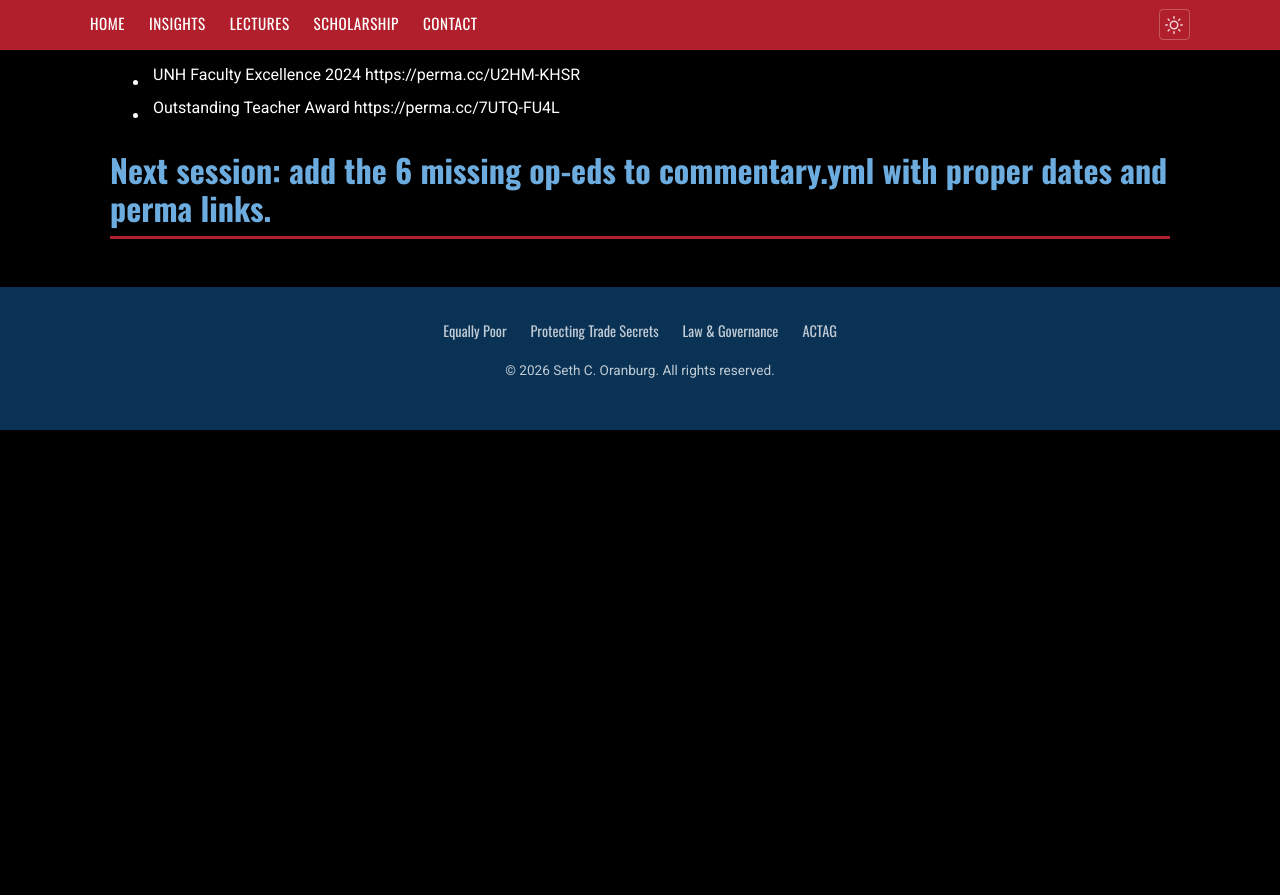
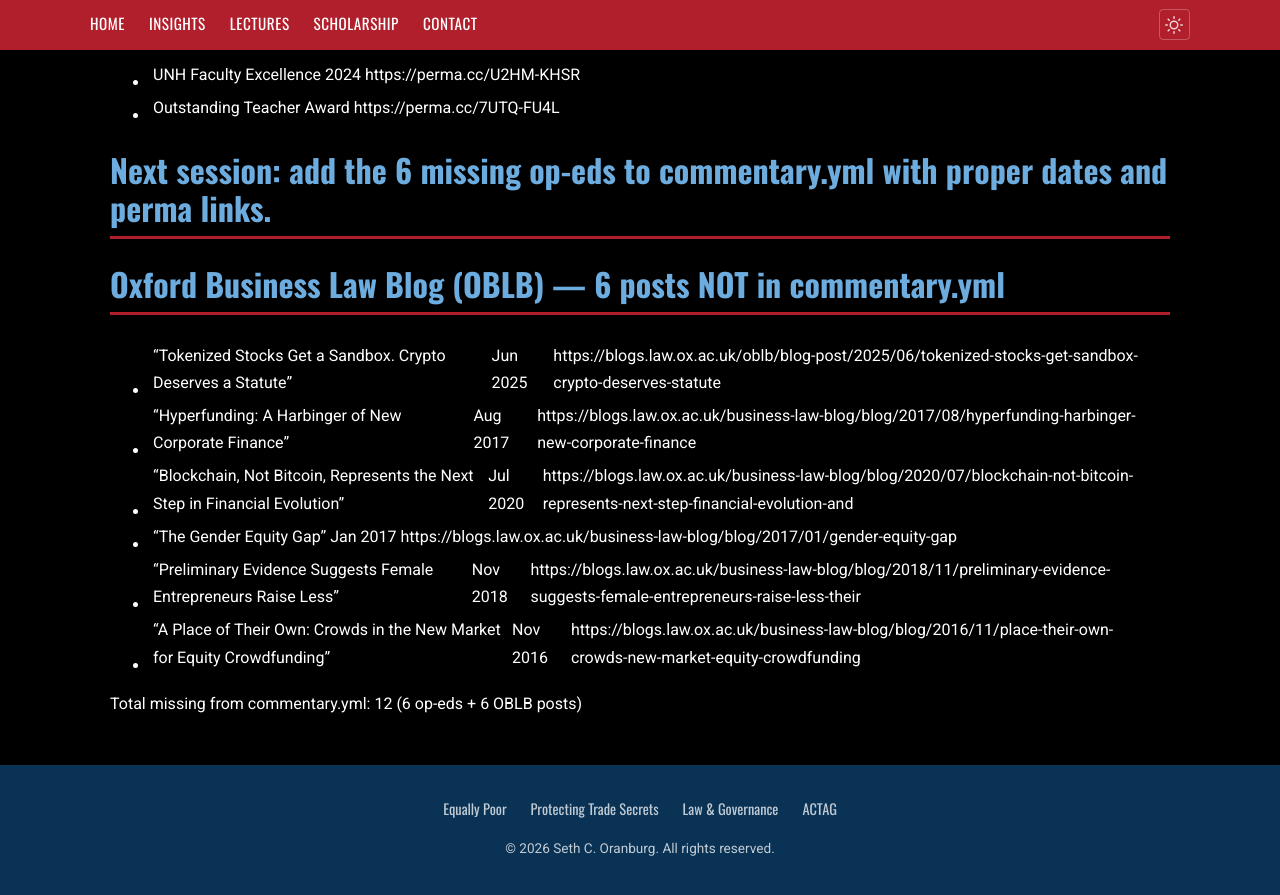
Before and after one commit to Oranburg/oranburg.github.io, a Jekyll site: the page built from new-style/perma-cc-links.md, in a window 1280 px wide and 900 px high, scrolled down 1133 px. Shown: the top 895 px of the window. Built offline with Jekyll 4.4.1, drawn with Linux system fonts in a browser that asks for light colours; our own code applies the rules of GitHub Pages for plain Markdown files; before the commit the page ends 1563 px from its top, so only the background shows below that.

Commit message:
Add 6 Oxford Law Blog posts to commentary gap list
Seth has 6 posts on the Oxford Business Law Blog (2016-2025)
not yet in commentary.yml. Total missing: 12 items.

Co-Authored-By: Claude Opus 4.6 (1M context) <noreply@anthropic.com>

```diff
--- a/new-style/perma-cc-links.md
+++ b/new-style/perma-cc-links.md
@@ -28,3 +28,14 @@ Many perma.cc links are to SEC filings, court cases, NVCA model documents, and n
 - Outstanding Teacher Award | https://perma.cc/7UTQ-FU4L
 
 ## Next session: add the 6 missing op-eds to commentary.yml with proper dates and perma links.
+
+## Oxford Business Law Blog (OBLB) — 6 posts NOT in commentary.yml
+
+- "Tokenized Stocks Get a Sandbox. Crypto Deserves a Statute" | Jun 2025 | https://blogs.law.ox.ac.uk/oblb/blog-post/2025/06/tokenized-stocks-get-sandbox-crypto-deserves-statute
+- "Hyperfunding: A Harbinger of New Corporate Finance" | Aug 2017 | https://blogs.law.ox.ac.uk/business-law-blog/blog/2017/08/hyperfunding-harbinger-new-corporate-finance
+- "Blockchain, Not Bitcoin, Represents the Next Step in Financial Evolution" | Jul 2020 | https://blogs.law.ox.ac.uk/business-law-blog/blog/2020/07/blockchain-not-bitcoin-represents-next-step-financial-evolution-and
+- "The Gender Equity Gap" | Jan 2017 | https://blogs.law.ox.ac.uk/business-law-blog/blog/2017/01/gender-equity-gap
+- "Preliminary Evidence Suggests Female Entrepreneurs Raise Less" | Nov 2018 | https://blogs.law.ox.ac.uk/business-law-blog/blog/2018/11/preliminary-evidence-suggests-female-entrepreneurs-raise-less-their
+- "A Place of Their Own: Crowds in the New Market for Equity Crowdfunding" | Nov 2016 | https://blogs.law.ox.ac.uk/business-law-blog/blog/2016/11/place-their-own-crowds-new-market-equity-crowdfunding
+
+Total missing from commentary.yml: 12 (6 op-eds + 6 OBLB posts)
```
